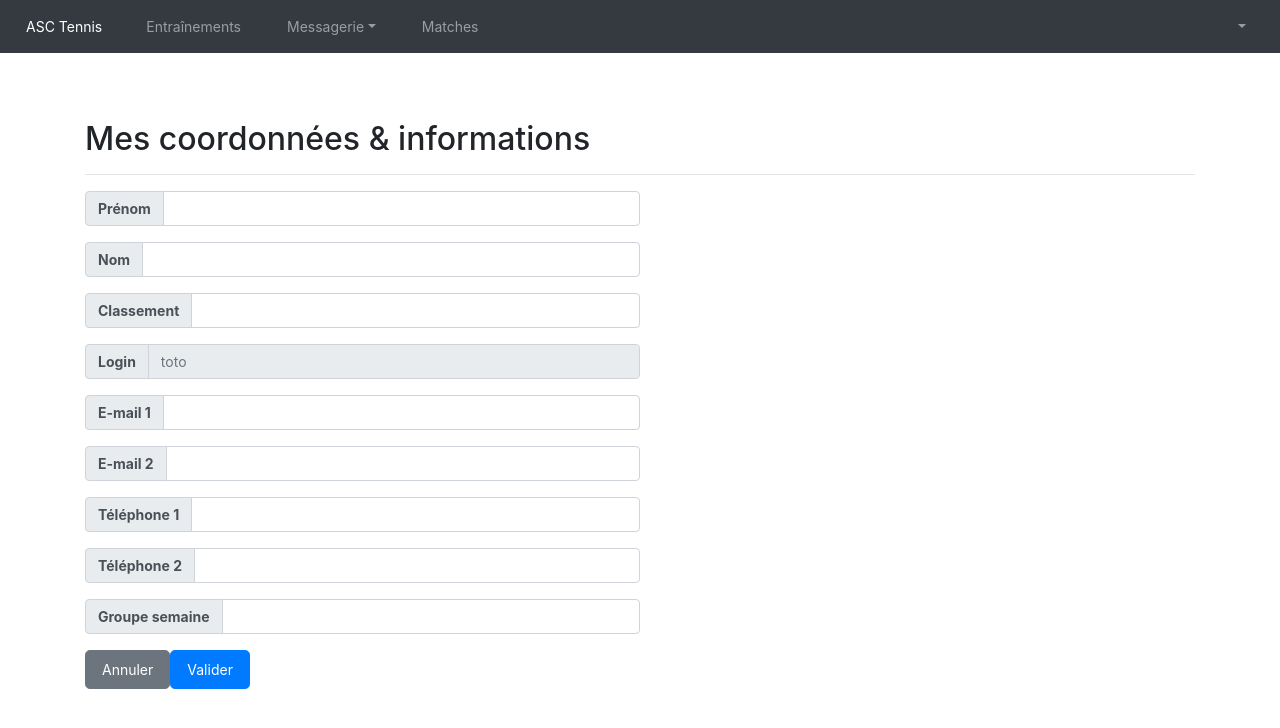
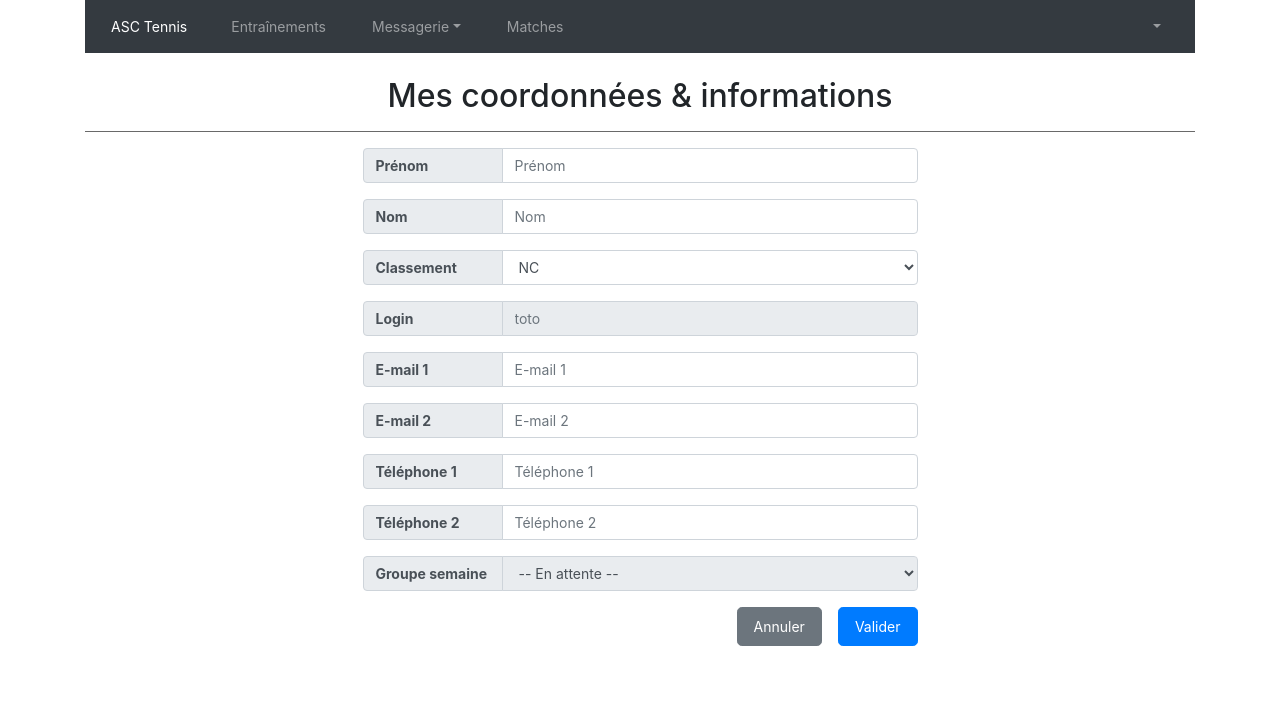
Before and after one commit to Sayavong75/asc-tennis, an Angular app in the folder front/: page /user-profile in a window 1280 px wide. Shown: the top 728 px of the page. Built offline with nearby package versions, Linux system fonts and the light colour scheme; some icons are missing.

Commit message:
update compo user-profile style

```diff
--- a/front/src/app/app.component.html
+++ b/front/src/app/app.component.html
@@ -1,7 +1,3 @@
-<div><app-nav-bar></app-nav-bar></div>
-<br/>
-<br/>
-<br/>
-<br/>
+<app-nav-bar></app-nav-bar>
 <br/>
 <router-outlet></router-outlet>
--- a/front/src/app/email-alert-settings/email-alert-settings.component.html
+++ b/front/src/app/email-alert-settings/email-alert-settings.component.html
@@ -1,6 +1,12 @@
 <div class="container">
-  <h2>Mes alertes email</h2>
+
+  <div class="center-div">
+    <h2>Mes alertes email</h2>
+  </div>
+
+  <!-- SEPARATEUR -->
   <hr/>
+
   <div class="checkbox">
     <label>Emails généraux<input type="checkbox" value="" disabled></label>
   </div>
--- a/front/src/app/nav-bar/nav-bar.component.html
+++ b/front/src/app/nav-bar/nav-bar.component.html
@@ -1,6 +1,7 @@
 <div class="container">
   <!-- Navigation header that is placed at the top of the page -->
-  <nav class="navbar navbar-expand-sm bg-dark navbar-dark fixed-top">
+<!--  <nav class="navbar navbar-expand-sm bg-dark navbar-dark fixed-top">-->
+  <nav class="navbar navbar-expand-sm bg-dark navbar-dark fixed">
 
     <!-- Highlight the brand/logo/project name of your page -->
     <a class="navbar-brand" [routerLink]="['/']"><span><i class="glyphicon glyphicon-home"></i></span>ASC Tennis</a>
--- a/front/src/app/training-sessions-list/training-sessions-list.component.html
+++ b/front/src/app/training-sessions-list/training-sessions-list.component.html
@@ -1,5 +1,12 @@
 <div class="container">
-  <h2>Les prochaines sessions à venir</h2>
+
+  <div class="center-div">
+    <h2>Les prochaines sessions à venir</h2>
+  </div>
+
+  <!-- SEPARATEUR -->
+  <hr/>
+
   <table class="table table-hover">
     <thead>
     <tr>
--- a/front/src/app/user-profile/user-profile.component.html
+++ b/front/src/app/user-profile/user-profile.component.html
@@ -1,83 +1,140 @@
 <div class="container">
+
+  <div class="center-div">
     <h2>Mes coordonnées & informations</h2>
+  </div>
 
   <!-- SEPARATEUR -->
   <hr/>
 
   <!-- PRENOM UTILISATEUR -->
-  <div class="input-group mb-3 w-50">
+  <div class="center-block w-50">
+    <div class="input-group mb-3">
       <div class="input-group-prepend">
         <span class="input-group-text" id="">Prénom</span>
       </div>
-    <input type="text" class="form-control">
+      <input type="text" class="form-control" placeholder="Prénom">
+    </div>
   </div>
 
   <!-- NOM UTILISATEUR -->
-  <div class="input-group mb-3 w-50">
+  <div class="center-block w-50">
+    <div class="input-group mb-3">
       <div class="input-group-prepend">
         <span class="input-group-text" id="">Nom</span>
       </div>
-    <input type="text" class="form-control">
+      <input type="text" class="form-control" placeholder="Nom">
+    </div>
   </div>
 
   <!-- CLASSEMENT UTILISATEUR -->
-  <div class="input-group mb-3 w-50">
+  <div class="center-block w-50">
+    <div class="input-group mb-3">
       <div class="input-group-prepend">
         <span class="input-group-text" id="">Classement</span>
       </div>
-    <input type="text" class="form-control">
+        <select class="form-control" id="exampleFormControlSelectRank">
+          <option value="0" selected>NC</option>
+          <option value="1" >40</option>
+          <option value="2" >30/5</option>
+          <option value="3" >30/4</option>
+          <option value="4" >30/3</option>
+          <option value="5" >30/2</option>
+          <option value="6" >30/1</option>
+          <option value="7" >30</option>
+          <option value="8" >15/5</option>
+          <option value="9" >15/4</option>
+          <option value="10" >15/3</option>
+          <option value="11" >15/2</option>
+          <option value="12" >15/1</option>
+          <option value="13" >15</option>
+          <option value="24" >5/6</option>
+          <option value="14" >4/6</option>
+          <option value="14" >3/6</option>
+          <option value="15" >2/6</option>
+          <option value="16" >1/6</option>
+          <option value="17" >0</option>
+          <option value="18" >-2/6</option>
+          <option value="19" >-4/6</option>
+          <option value="20" >-15</option>
+          <option value="22" >Promotion</option>
+        </select>
+    </div>
   </div>
 
   <!-- LOGIN UTILISATEUR -->
-  <div class="input-group mb-3 w-50">
+  <div class="center-block w-50">
+    <div class="input-group mb-3">
       <div class="input-group-prepend">
         <span class="input-group-text" id="">Login</span>
       </div>
       <input type="text" class="form-control" id="login" placeholder="toto" disabled>
     </div>
+  </div>
 
   <!-- EMAIL 1 UTILISATEUR -->
-  <div class="input-group mb-3 w-50">
+  <div class="center-block w-50">
+    <div class="input-group mb-3">
       <div class="input-group-prepend">
         <span class="input-group-text" id="">E-mail 1</span>
       </div>
-    <input type="text" class="form-control">
+      <input type="text" class="form-control" placeholder="E-mail 1">
+    </div>
   </div>
 
   <!-- EMAIL 2 UTILISATEUR -->
-  <div class="input-group mb-3 w-50">
+  <div class="center-block w-50">
+    <div class="input-group mb-3">
       <div class="input-group-prepend">
         <span class="input-group-text" id="">E-mail 2</span>
       </div>
-    <input type="text" class="form-control">
+      <input type="text" class="form-control" placeholder="E-mail 2">
+    </div>
   </div>
 
   <!-- TELEPHONE 1 UTILISATEUR -->
-  <div class="input-group mb-3 w-50">
+  <div class="center-block w-50">
+    <div class="input-group mb-3">
       <div class="input-group-prepend">
         <span class="input-group-text" id="">Téléphone 1</span>
       </div>
-    <input type="text" class="form-control">
+      <input type="text" class="form-control" placeholder="Téléphone 1">
+    </div>
   </div>
 
   <!-- TELEPHONE 2 UTILISATEUR -->
-  <div class="input-group mb-3 w-50">
+  <div class="center-block w-50">
+    <div class="input-group mb-3">
       <div class="input-group-prepend">
         <span class="input-group-text" id="">Téléphone 2</span>
       </div>
-    <input type="text" class="form-control">
+      <input type="text" class="form-control" placeholder="Téléphone 2">
+    </div>
   </div>
 
   <!-- GROUPE SEMAINE UTILISATEUR -->
-  <div class="input-group mb-3 w-50">
+  <div class="center-block w-50">
+    <div class="input-group mb-3">
       <div class="input-group-prepend">
         <span class="input-group-text" id="">Groupe semaine</span>
       </div>
-    <input type="text" class="form-control">
+      <select class="form-control" id="FormControlSelectGroup" disabled>
+        <option value="" selected>-- En attente --</option>
+        <option value="1" >Groupe du lundi</option>
+        <option value="2" >Groupe du mardi</option>
+        <option value="3" >Groupe du jeudi</option>
+      </select>
+    </div>
   </div>
 
   <!-- BOUTONS -->
-  <button type="button" class="btn btn-secondary btn-lg">Annuler</button>
+  <div class="center-block w-50">
+    <div class="text-right mb-3">
+      <div class="btn-toolbar pull-right">
+          <button type="button" class="btn btn-secondary btn-lg mr-3">Annuler</button>
           <button type="button" class="btn btn-primary btn-lg">Valider</button>
+      </div>
+    </div>
+  </div>
 
 </div>
--- a/front/src/styles.css
+++ b/front/src/styles.css
@@ -1,6 +1,27 @@
 /* You can add global styles to this file, and also import other style files */
 
-/* Style nav-bar */
+/* ====================
+   Style général
+   ====================*/
+
+  /* Style de la ligne séparateur */
+  hr{
+    height: 1px;
+    color: dimgrey;
+    background-color: dimgrey;
+    border: none;
+  }
+
+  /* Alignement centré du titre */
+  .center-div
+  {
+    margin: 0 auto;
+    text-align: center;
+  }
+
+/* ====================
+   Style nav-bar
+   ====================*/
 
   /* Insertion d'une marge entre l'icône et le texte */
   app-nav-bar .glyphicon {
@@ -24,17 +45,32 @@
     margin-right: 10px;
   }
 
-/* Style user-profile */
+/* ====================
+   Style user-profile
+   ====================*/
 
   /* Style de police */
   app-user-profile .form-control, .input-group-text, .btn {
     font-size: 14px;
   }
-
   app-user-profile .input-group-text {
     font-weight: bold;
   }
 
-  app-user-profile #login {
+  /* Survol du curseur sur le champ login */
+  app-user-profile #login, #FormControlSelectGroup {
     cursor: not-allowed;
   }
+
+  /* Alignement centré des blocs entrées (inputs) */
+  app-user-profile .center-block {
+    display: table;  /* Instead of display:block */
+    margin-left: auto;
+    margin-right: auto;
+  }
+
+  /* Longueur fixe des blocs intitulés des entrées (labels) */
+  app-user-profile span {
+    display: inline-block;
+    width: 140px;
+  }
```
Lines whose indentation alone changed are shown as unchanged.
